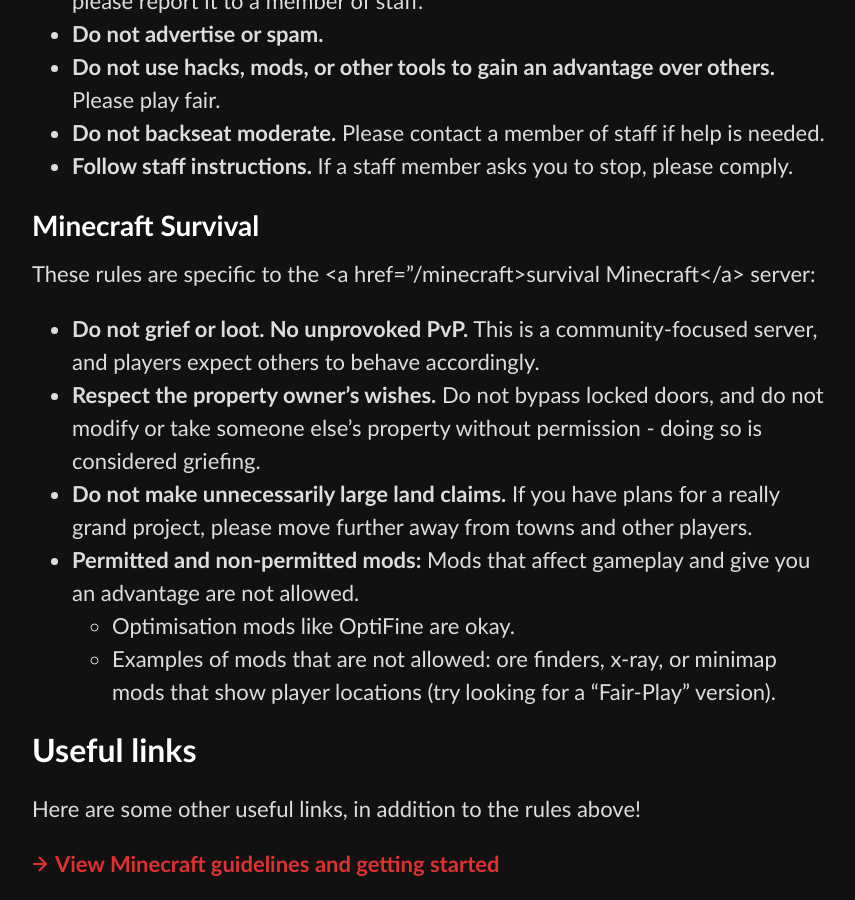
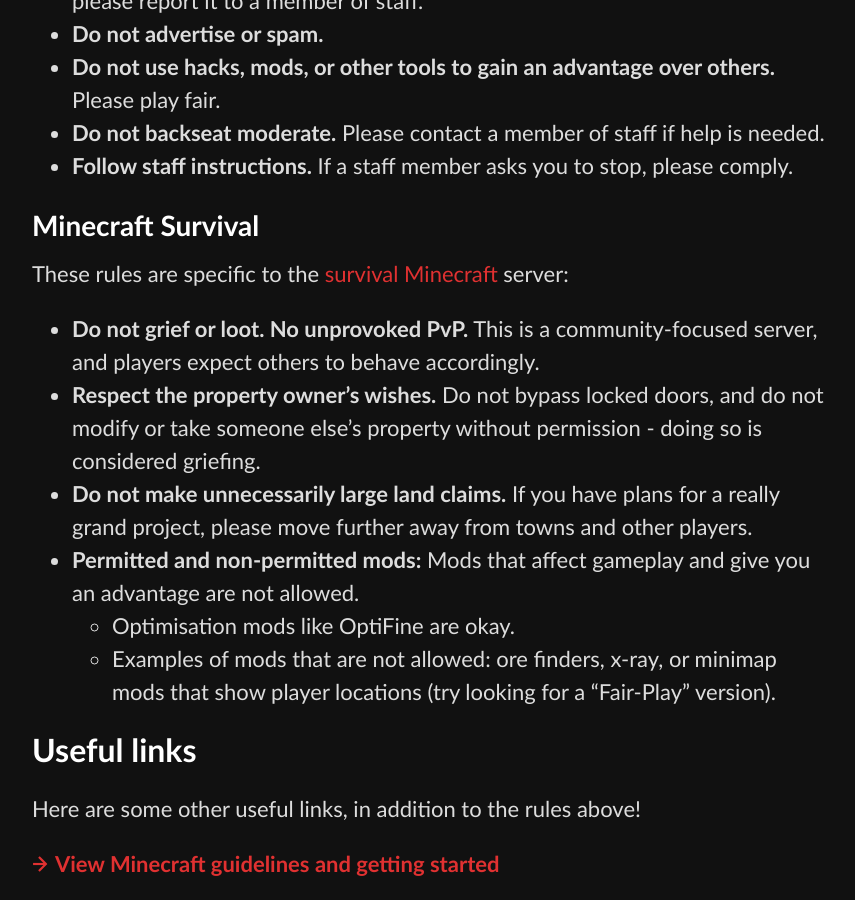
Before and after one commit to N3FS/N3FS-website, a Jekyll site: the page built from rules.md, in a window 1280 px wide and 900 px high, scrolled down 854 px. Shown: the whole window, without its empty margins (208-1063 px from the left). Built offline with Jekyll 4.4.1, drawn with Linux system fonts in a browser that asks for light colours.

Commit message:
Oops.
Fix missing quote mark

```diff
--- a/rules.md
+++ b/rules.md
@@ -23,7 +23,7 @@
 
 ### Minecraft Survival
 
-These rules are specific to the <a href="/minecraft>survival Minecraft</a> server:
+These rules are specific to the <a href="/minecraft">survival Minecraft</a> server:
 
 * **Do not grief or loot. No unprovoked PvP.** This is a community-focused server, and players expect others to behave accordingly.
 * **Respect the property owner's wishes.** Do not bypass locked doors, and do not modify or take someone else's property without permission - doing so is considered griefing.
```
